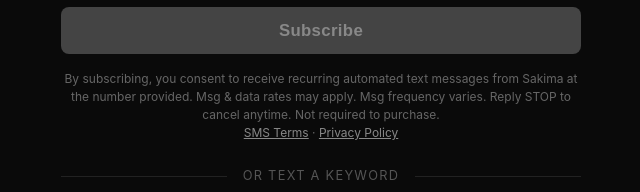
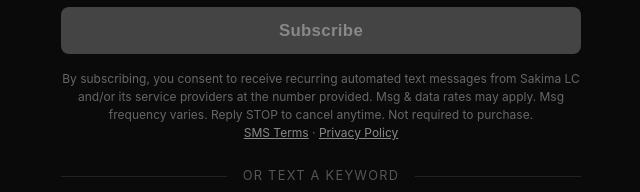
Before and after one commit to ammonfife/sakima.co, a plain HTML site: page sms/index.html in a window 1280 px wide. Shown: the part 597-789 px from the top of the page, without its empty margins (319-959 px from the left). Drawn offline with Linux system fonts and the light colour scheme.

Commit message:
Update SMS consent text to Sakima LC and/or its service providers
Co-Authored-By: Claude Opus 4.6 <noreply@anthropic.com>

```diff
--- a/sms/index.html
+++ b/sms/index.html
@@ -259,7 +259,7 @@
       <button class="submit-btn" id="submit-btn" onclick="submitOptIn()">Subscribe</button>
 
       <div class="legal">
-        By subscribing, you consent to receive recurring automated text messages from Sakima at the number provided. Msg &amp; data rates may apply. Msg frequency varies. Reply STOP to cancel anytime. Not required to purchase.
+        By subscribing, you consent to receive recurring automated text messages from Sakima LC and/or its service providers at the number provided. Msg &amp; data rates may apply. Msg frequency varies. Reply STOP to cancel anytime. Not required to purchase.
         <br><a href="/sms-terms/">SMS Terms</a> &middot; <a href="/privacy/">Privacy Policy</a>
       </div>
 
```
